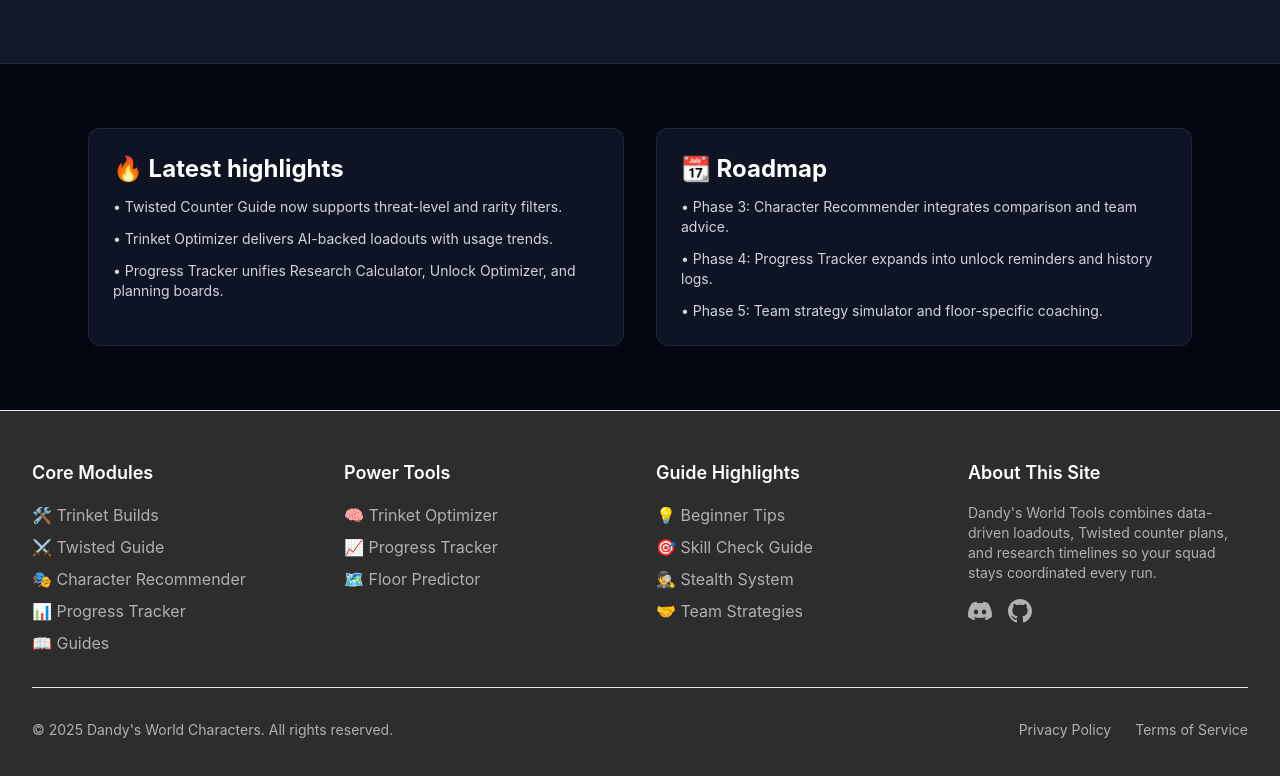
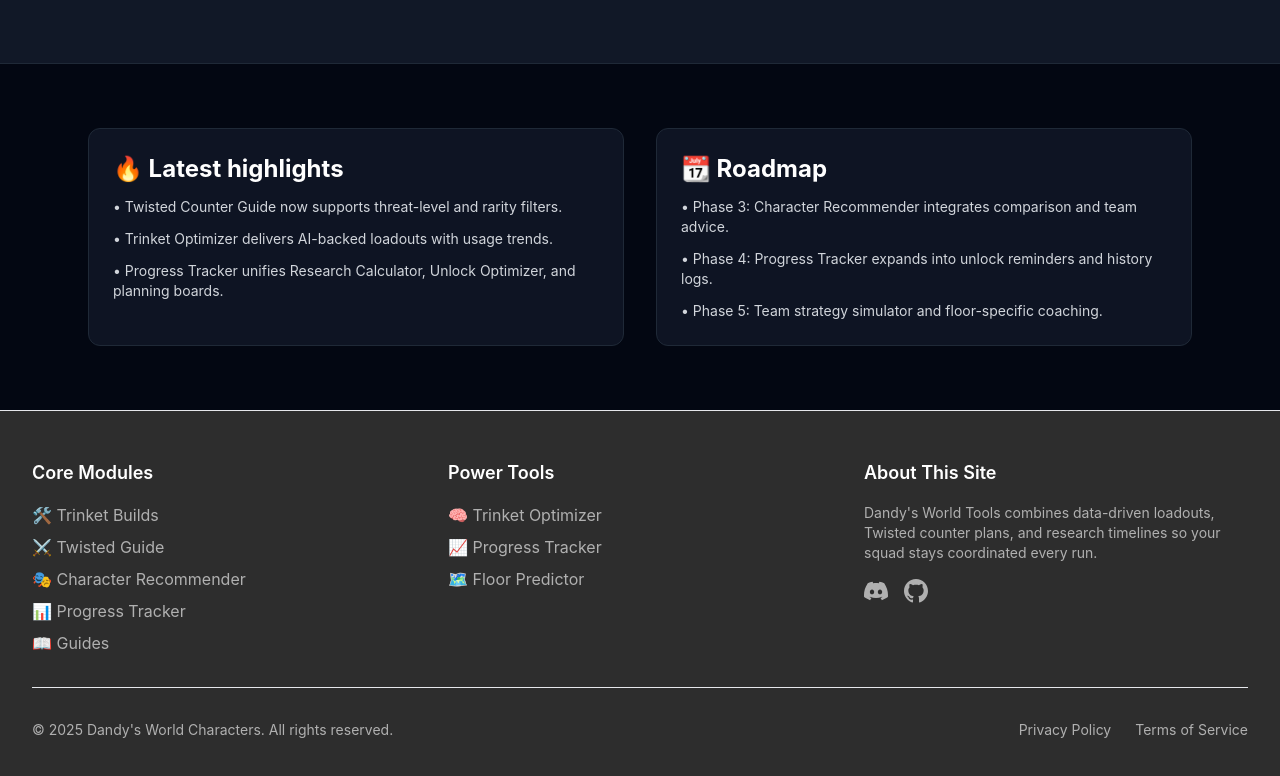
Before and after one commit to lanxyluo/dandysworldcharacters, a React (Vite) app: page / in a window 1280 px wide. Shown: the part 1027-1803 px from the top of the page. Built offline with nearby package versions, Linux system fonts and the light colour scheme.

Commit message:
Update Footer.tsx

```diff
--- a/src/components/Footer.tsx
+++ b/src/components/Footer.tsx
@@ -10,7 +10,7 @@
   return (
     <footer className="bg-bg-card border-t border-border-primary">
       <div className="max-w-7xl mx-auto px-4 sm:px-6 lg:px-8 py-12">
-        <div className="grid grid-cols-1 md:grid-cols-2 lg:grid-cols-4 gap-8">
+        <div className="grid grid-cols-1 md:grid-cols-2 lg:grid-cols-3 gap-8">
           <div>
             <h3 className="text-lg font-semibold text-text-primary mb-4">Core Modules</h3>
             <ul className="space-y-2">
@@ -43,32 +43,6 @@
               <li>
                 <ScrollToTopLink to="/floor-predictor" className="hover:text-accent-main transition-colors">
                   🗺️ Floor Predictor
-                </ScrollToTopLink>
-              </li>
-            </ul>
-          </div>
-
-          <div>
-            <h3 className="text-lg font-semibold text-text-primary mb-4">Guide Highlights</h3>
-            <ul className="space-y-2 text-text-secondary">
-              <li>
-                <ScrollToTopLink to="/guides/beginner-tips" className="hover:text-accent-main transition-colors">
-                  💡 Beginner Tips
-                </ScrollToTopLink>
-              </li>
-              <li>
-                <ScrollToTopLink to="/guides/skill-check-guide" className="hover:text-accent-main transition-colors">
-                  🎯 Skill Check Guide
-                </ScrollToTopLink>
-              </li>
-              <li>
-                <ScrollToTopLink to="/guides/stealth-system" className="hover:text-accent-main transition-colors">
-                  🕵️ Stealth System
-                </ScrollToTopLink>
-              </li>
-              <li>
-                <ScrollToTopLink to="/guides/team-strategies" className="hover:text-accent-main transition-colors">
-                  🤝 Team Strategies
                 </ScrollToTopLink>
               </li>
             </ul>
```
